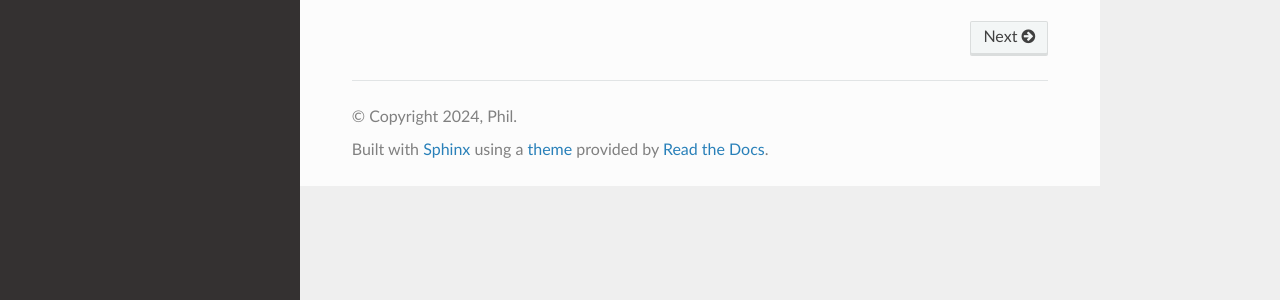
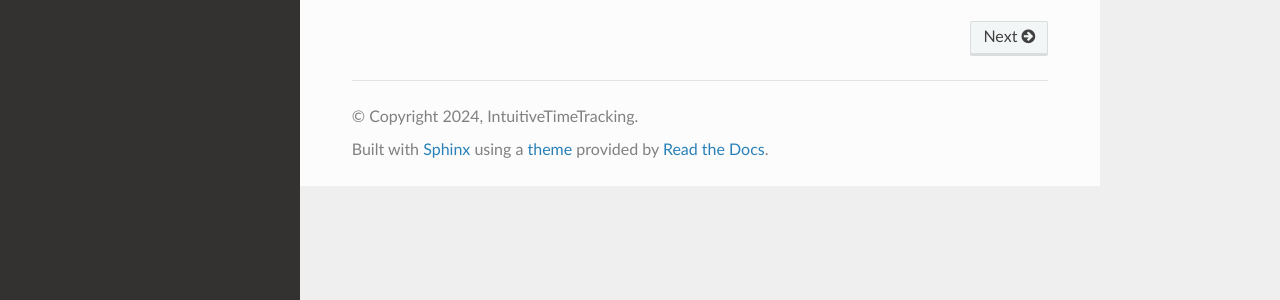
Before and after one commit to intuitive-robots/pse-ss24-timetrack, a Sphinx documentation site: the page built from backend/docs/index.rst, in a window 1280 px wide. Shown: the part 585-885 px from the top of the page. Built offline with Sphinx 7.4.7 and the Read the Docs theme 2.0.0, drawn with Linux system fonts in a browser that asks for light colours; pages that are not in the unit, such as notebooks, are missing from menus.

Commit message:
Change authors

```diff
--- a/backend/docs/conf.py
+++ b/backend/docs/conf.py
@@ -12,19 +12,25 @@
 sys.path.insert(0, os.path.abspath('..'))
 
 project = 'IntuitiveTimeTracking'
-copyright = '2024, Phil'
-author = 'Dominik Pollok, Phil Gengenbach, Alina Petri, José Ayala, Johann Kohl'
+copyright = '2024, IntuitiveTimeTracking'
+authors = [
+    'Dominik Pollok',
+    'Phil Gengenbach',
+    'Alina Petri',
+    'José Ayala',
+    'Johann Kohl'
+]
+author = '\n'.join(authors)
 release = '0.1'
 
 # -- General configuration ---------------------------------------------------
 # https://www.sphinx-doc.org/en/master/usage/configuration.html#general-configuration
 
-extensions = ["sphinx.ext.todo", "sphinx.ext.viewcode", "sphinx.ext.autodoc",
+extensions = ["sphinx.ext.viewcode", "sphinx.ext.autodoc",
               "sphinx.ext.napoleon", 'sphinx.ext.intersphinx']
 
 templates_path = ['_templates']
 exclude_patterns = ['_build', 'Thumbs.db', '.DS_Store']
-
 
 
 intersphinx_mapping = {
```
